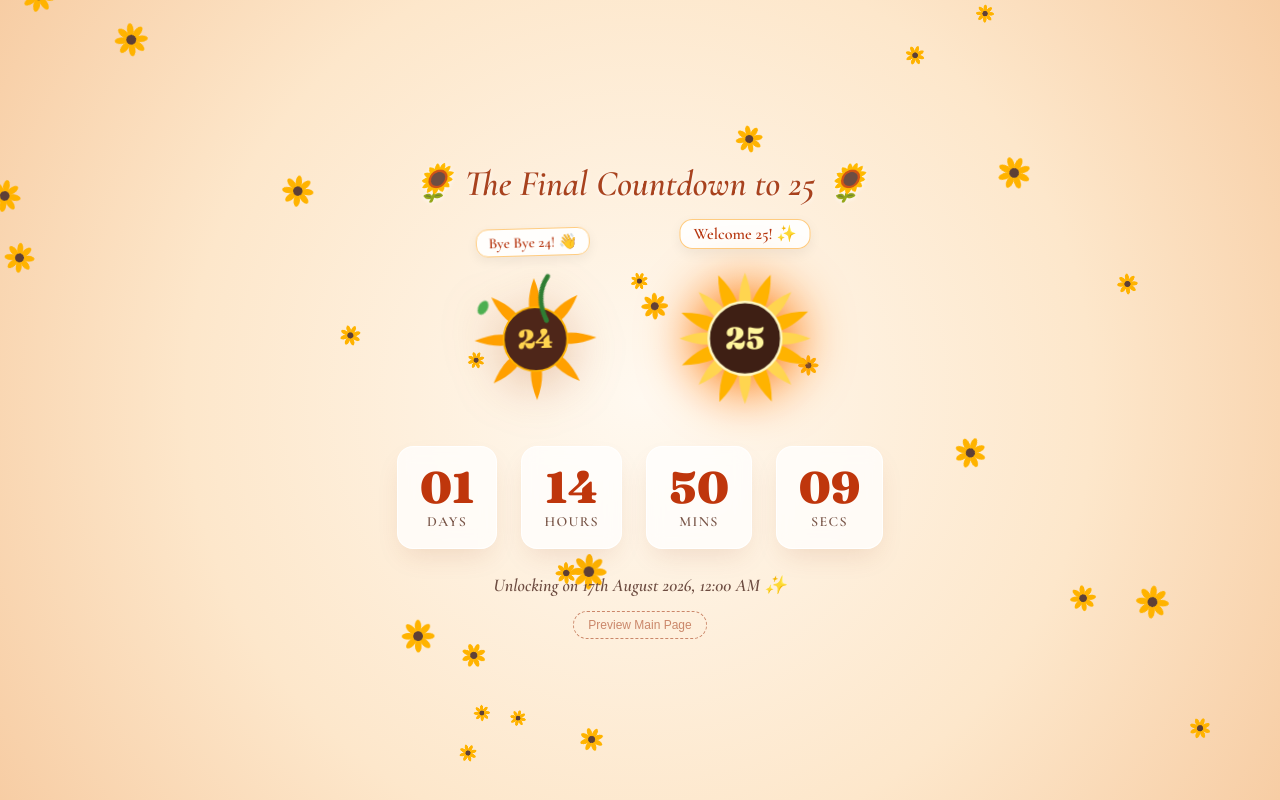
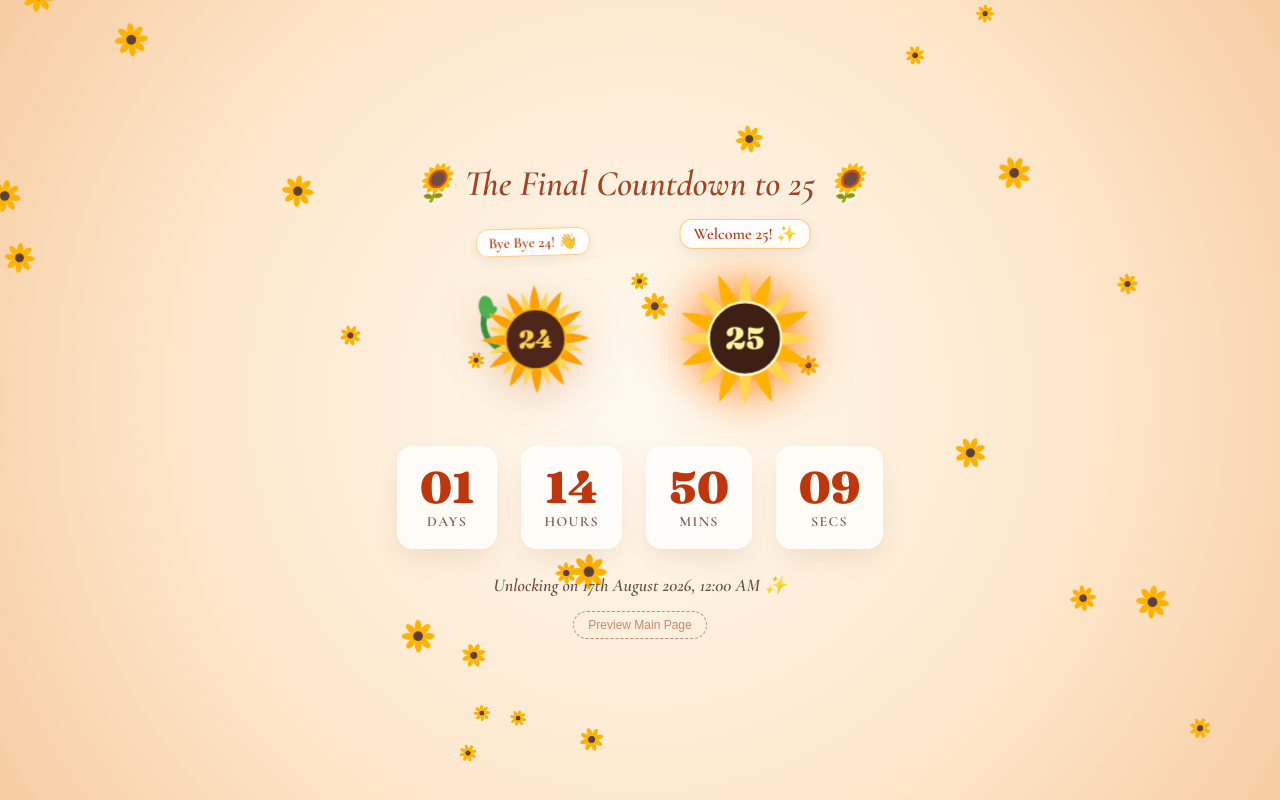
Before and after one commit to Arnab0610/Sauvik_birthday_wishes, a website built with Vite: page index.html in a window 1280 px wide. Built offline with nearby package versions, Linux system fonts and the light colour scheme.

Commit message:
Update index.html

```diff
--- a/index.html
+++ b/index.html
@@ -38,7 +38,7 @@
       text-shadow: 0 1px 4px rgba(255,255,255,0.8);
     }
 
-    /* ২৪ ও ২৫ সূর্যমুখীর বিদায় অ্যানিমেশন */
+    /* ২৪ ও ২৫ সূর্যমুখীর বিদায় অ্যানিমেশন */
     .sunflower-duo {
       display: flex; align-items: center; justify-content: center;
       gap: clamp(20px, 6vw, 60px);
@@ -56,13 +56,18 @@
       filter: drop-shadow(0 10px 20px rgba(180, 80, 20, 0.25));
     }
 
-    /* ২৪-এর হাত নাড়া (Bye Bye) */
+    /* ২৪-এর হাত নাড়া (Bye Bye Waving Hand) */
     .flower-24 {
       animation: floatLeft 3s ease-in-out infinite alternate;
     }
-    .wave-arm {
-      transform-origin: 30px 60px;
-      animation: armWave 1s ease-in-out infinite alternate;
+    .waving-arm-group {
+      transform-origin: -40px 10px;
+      animation: naturalWave 1.1s ease-in-out infinite alternate;
+    }
+
+    @keyframes naturalWave {
+      0% { transform: rotate(-10deg); }
+      100% { transform: rotate(28deg); }
     }
 
     /* ২৫-এর সোনালী গ্লো */
@@ -83,10 +88,6 @@
       box-shadow: 0 4px 12px rgba(0,0,0,0.06);
     }
 
-    @keyframes armWave {
-      0% { transform: rotate(-15deg); }
-      100% { transform: rotate(35deg); }
-    }
     @keyframes floatLeft {
       0% { transform: translateY(0) rotate(-3deg); }
       100% { transform: translateY(-8px) rotate(3deg); }
@@ -154,32 +155,57 @@
     <h1 class="title">🌻 The Final Countdown to 25 🌻</h1>
 
     <div class="sunflower-duo">
-      <!-- ২৪ সূর্যমুখী (বিদায় জানাচ্ছে) -->
+      <!-- ২৪ সূর্যমুখী (হাত দিয়ে বিদায় জানাচ্ছে) -->
       <div class="flower-wrap flower-24">
         <div class="bubble">Bye Bye 24! 👋</div>
-        <svg class="flower-svg" viewBox="0 0 160 160">
-          <g transform="translate(80,80)">
-            <!-- পাপড়ি -->
+        <svg class="flower-svg" viewBox="0 0 180 180" style="overflow: visible;">
+          <g transform="translate(90,90)">
+
+            <!-- কার্টুন হাত -->
+            <g class="waving-arm-group">
+              <path d="M-36,12 C-55,10 -72,-5 -68,-32" fill="none" stroke="#388e3c" stroke-width="7" stroke-linecap="round" />
+              <ellipse cx="-68" cy="-35" rx="9" ry="14" fill="#4caf50" transform="rotate(-20 -68 -35)" />
+              <ellipse cx="-60" cy="-32" rx="4" ry="7" fill="#4caf50" transform="rotate(35 -60 -32)" />
+            </g>
+
+            <!-- পাপড়ি স্তর -->
             <g fill="#ffa000">
               <path d="M0,-65 Q12,-35 0,-15 Q-12,-35 0,-65" transform="rotate(0)" />
-              <path d="M0,-65 Q12,-35 0,-15 Q-12,-35 0,-65" transform="rotate(45)" />
+              <path d="M0,-65 Q12,-35 0,-15 Q-12,-35 0,-65" transform="rotate(30)" />
+              <path d="M0,-65 Q12,-35 0,-15 Q-12,-35 0,-65" transform="rotate(60)" />
               <path d="M0,-65 Q12,-35 0,-15 Q-12,-35 0,-65" transform="rotate(90)" />
-              <path d="M0,-65 Q12,-35 0,-15 Q-12,-35 0,-65" transform="rotate(135)" />
+              <path d="M0,-65 Q12,-35 0,-15 Q-12,-35 0,-65" transform="rotate(120)" />
+              <path d="M0,-65 Q12,-35 0,-15 Q-12,-35 0,-65" transform="rotate(150)" />
               <path d="M0,-65 Q12,-35 0,-15 Q-12,-35 0,-65" transform="rotate(180)" />
-              <path d="M0,-65 Q12,-35 0,-15 Q-12,-35 0,-65" transform="rotate(225)" />
+              <path d="M0,-65 Q12,-35 0,-15 Q-12,-35 0,-65" transform="rotate(210)" />
+              <path d="M0,-65 Q12,-35 0,-15 Q-12,-35 0,-65" transform="rotate(240)" />
               <path d="M0,-65 Q12,-35 0,-15 Q-12,-35 0,-65" transform="rotate(270)" />
-              <path d="M0,-65 Q12,-35 0,-15 Q-12,-35 0,-65" transform="rotate(315)" />
+              <path d="M0,-65 Q12,-35 0,-15 Q-12,-35 0,-65" transform="rotate(300)" />
+              <path d="M0,-65 Q12,-35 0,-15 Q-12,-35 0,-65" transform="rotate(330)" />
             </g>
-            <circle r="34" fill="#4e2619" stroke="#ffb300" stroke-width="2" />
-            <text y="10" text-anchor="middle" font-family="'Fraunces', serif" font-weight="900" font-size="28" fill="#ffd54f">24</text>
-            <!-- হাত নাড়ার ডাল -->
-            <path class="wave-arm" d="M-30,5 Q-55,-10 -55,-35" fill="none" stroke="#2e7d32" stroke-width="5" stroke-linecap="round" />
-            <ellipse cx="-55" cy="-35" rx="5" ry="8" fill="#4caf50" transform="rotate(30 -55 -35)" />
+
+            <g fill="#ffd54f">
+              <path d="M0,-58 Q10,-30 0,-12 Q-10,-30 0,-58" transform="rotate(15)" />
+              <path d="M0,-58 Q10,-30 0,-12 Q-10,-30 0,-58" transform="rotate(45)" />
+              <path d="M0,-58 Q10,-30 0,-12 Q-10,-30 0,-58" transform="rotate(75)" />
+              <path d="M0,-58 Q10,-30 0,-12 Q-10,-30 0,-58" transform="rotate(105)" />
+              <path d="M0,-58 Q10,-30 0,-12 Q-10,-30 0,-58" transform="rotate(135)" />
+              <path d="M0,-58 Q10,-30 0,-12 Q-10,-30 0,-58" transform="rotate(165)" />
+              <path d="M0,-58 Q10,-30 0,-12 Q-10,-30 0,-58" transform="rotate(195)" />
+              <path d="M0,-58 Q10,-30 0,-12 Q-10,-30 0,-58" transform="rotate(225)" />
+              <path d="M0,-58 Q10,-30 0,-12 Q-10,-30 0,-58" transform="rotate(255)" />
+              <path d="M0,-58 Q10,-30 0,-12 Q-10,-30 0,-58" transform="rotate(285)" />
+              <path d="M0,-58 Q10,-30 0,-12 Q-10,-30 0,-58" transform="rotate(315)" />
+              <path d="M0,-58 Q10,-30 0,-12 Q-10,-30 0,-58" transform="rotate(345)" />
+            </g>
+
+            <circle r="36" fill="#4e2619" stroke="#ffb300" stroke-width="2.5" />
+            <text y="11" text-anchor="middle" font-family="'Fraunces', serif" font-weight="900" font-size="30" fill="#ffd54f">24</text>
           </g>
         </svg>
       </div>
 
-      <!-- ২৫ সূর্যমুখী (ওয়েলকাম জানাচ্ছে) -->
+      <!-- ২৫ সূর্যমুখী -->
       <div class="flower-wrap flower-25">
         <div class="bubble">Welcome 25! ✨</div>
         <svg class="flower-svg glow-pulse" viewBox="0 0 160 160">
```
